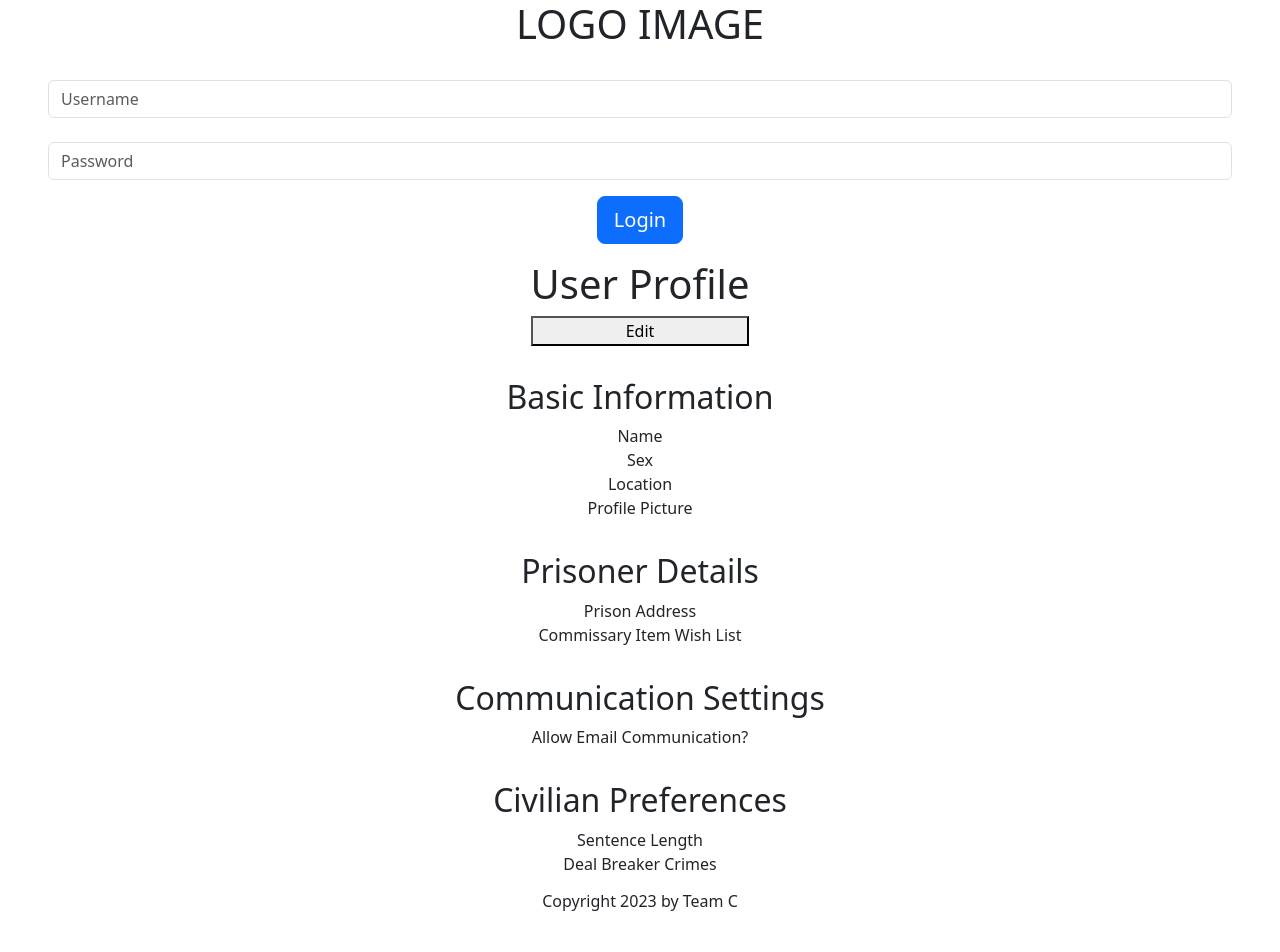
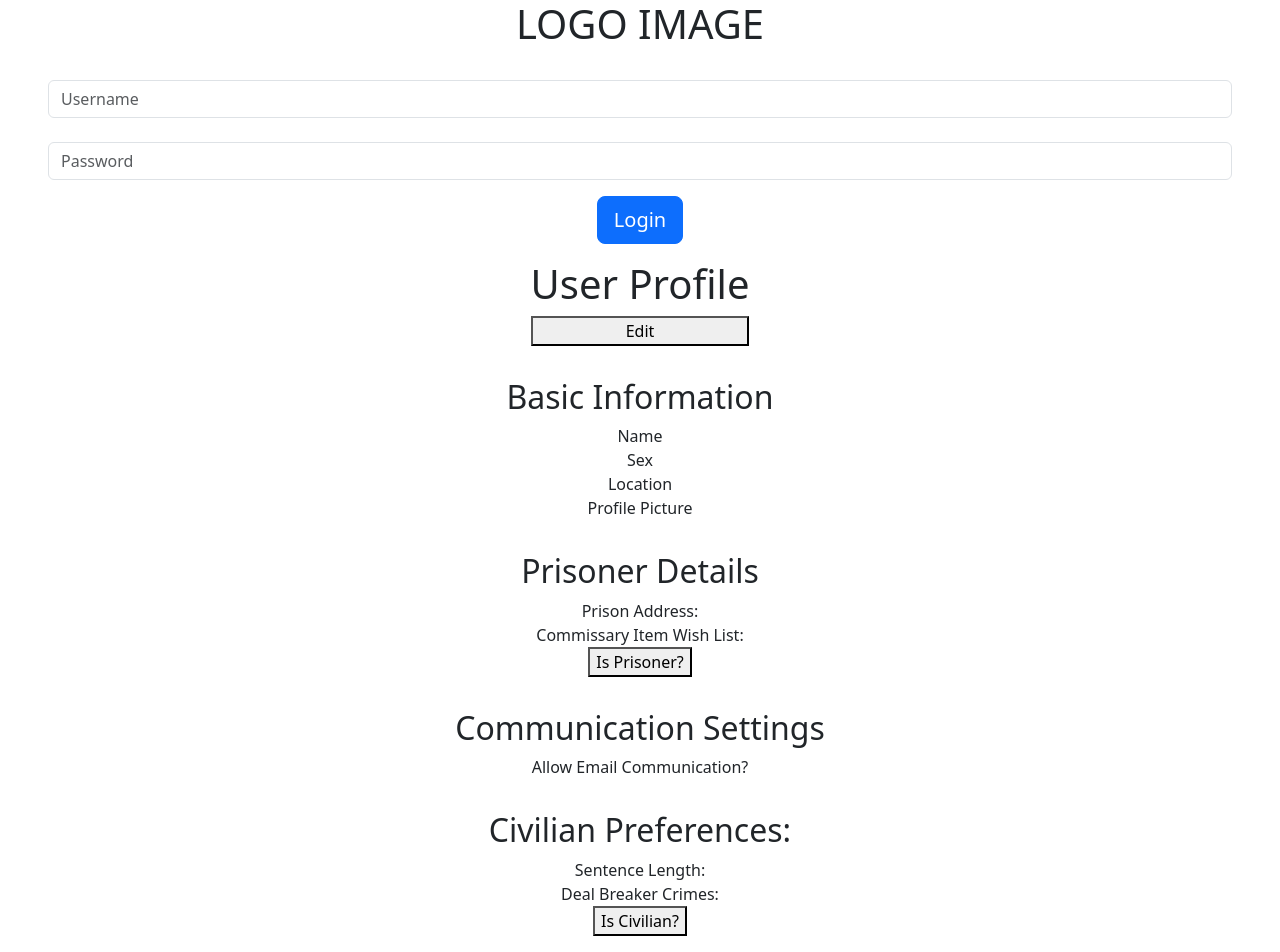
Before and after one commit to BenWhann/Cell-Mates, a React (Vite) app in the folder client/: page /userprofile in a window 1280 px wide. Shown: the top 952 px of the page. Before the commit the page ends 919 px from the top, so only its background shows below. Built offline with nearby package versions, Linux system fonts and the light colour scheme.

Commit message:
conditional rendering of preferences on user profile

```diff
--- /dev/null
+++ b/client/src/components/UI/CivilianPrefernces.jsx
@@ -0,0 +1,9 @@
+export default function prisonerInfo() {
+    return (
+        <>
+        <h2>Civilian Preferences: </h2>
+        <div>Sentence Length: </div>
+        <div>Deal Breaker Crimes: </div>
+        </>
+    )
+}
--- /dev/null
+++ b/client/src/components/UI/PrisonerInfo.jsx
@@ -0,0 +1,9 @@
+export default function prisonerInfo() {
+    return (
+        <>
+        <h2>Prisoner Details</h2>
+        <div>Prison Address: </div>
+        <div>Commissary Item Wish List: </div>
+        </>
+    )
+}
--- a/client/src/pages/Userprofile.jsx
+++ b/client/src/pages/Userprofile.jsx
@@ -1,8 +1,15 @@
 import '../styles/Userprofile.css'
+import PrisonerInfo from '../components/UI/PrisonerInfo';
+import CivilianPreferences from '../components/UI/CivilianPrefernces';
+import { useState } from 'react';
 
 export default function userProfilePage() {
 
+    const [isPrisoner, setIsPrisoner] = useState(true);
+    const [isCivilian, setIsCivilian] = useState(true);
+
     return (
+        <>
         <div id='userProfile' className='container d-flex flex-column align-items-center'>
             <div id='profileHeader' className='m-3 d-flex flex-column justify-content-center'>
                 <h1>User Profile</h1>
@@ -16,20 +23,19 @@ export default function userProfilePage() {
                 <div>Profile Picture</div>
             </div>
             <div id='prisonerDetails' className='m-3 d-flex flex-column align-items-center'>
-                <h2>Prisoner Details</h2>
-                <div>Prison Address</div>
-                <div>Commissary Item Wish List</div>
+                { isPrisoner && <PrisonerInfo/>}
+                <button onClick={() => setIsPrisoner(!isPrisoner)}>Is Prisoner?</button>
             </div>
             <div id='communicationSettings' className='m-3 d-flex flex-column align-items-center'>
                 <h2>Communication Settings</h2>
                 <div>Allow Email Communication?</div>
             </div>
             <div id='civilianPreferences' className='m-3 d-flex flex-column align-items-center'>
-                <h2>Civilian Preferences</h2>
-                <div>Sentence Length</div>
-                <div>Deal Breaker Crimes</div>
+                { isCivilian && <CivilianPreferences/>}
+                <button onClick={() => setIsCivilian(!isCivilian)}>Is Civilian?</button>
             </div>
         </div>
+        </>
     )
 
 }
```
